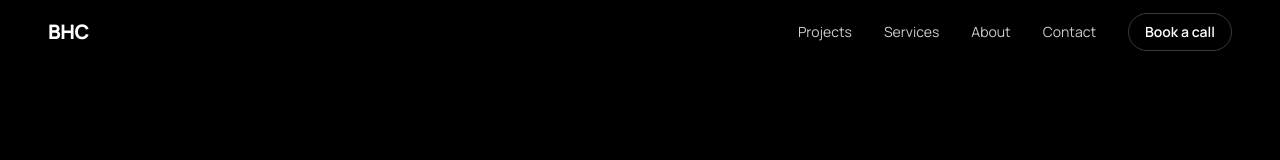
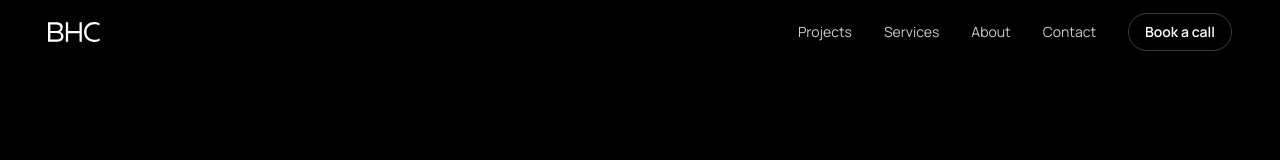
Before and after one commit to Streaterxyz/bhc, a Next.js app: page / in a window 1280 px wide. Shown: the top 160 px of the page. Built offline with nearby package versions, Linux system fonts and the light colour scheme; no server answers.

Commit message:
feat(brand): use real BHC wordmark in header
Inline SVG component using currentColor fill so the mark inherits
parent text color and scales crisply at any size. Sourced from
the brand book primary logo.

```diff
--- /dev/null
+++ b/components/brand/BhcLogo.tsx
@@ -0,0 +1,26 @@
+/**
+ * BHC primary wordmark.
+ * Source: BRANDING/UPDATED LOGOS/SVG/PRIMARY LOGO/Primary Logo-01.svg
+ * Inlined with currentColor fill so the mark inherits its parent text color.
+ */
+type Props = {
+  className?: string;
+  "aria-label"?: string;
+};
+
+export function BhcLogo({ className, ...rest }: Props) {
+  return (
+    <svg
+      xmlns="http://www.w3.org/2000/svg"
+      viewBox="0 0 373.81 144.82"
+      fill="currentColor"
+      role="img"
+      aria-label={rest["aria-label"] ?? "BHC"}
+      className={className}
+    >
+      <path d="M228.25,2.23h16.68v141.3h-16.68v-62.78h-82.39v62.78h-16.68V2.23h16.68v62.37h82.39V2.23Z" />
+      <path d="M261.67,73.41c0-15.47,3.61-28.9,10.82-40.31,7.21-11.4,16.2-19.77,26.95-25.1,10.75-5.33,22.3-8,34.63-8,14.16,0,27.08,3.13,38.76,9.4v16.8c-9.97-6.8-21.97-10.2-36-10.2-15.74,0-29.38,4.9-40.92,14.7-11.54,9.8-17.38,24.04-17.51,42.71,0,11.87,2.98,22.14,8.95,30.8,5.97,8.67,13.31,14.94,22.04,18.8,8.72,3.87,18.07,5.8,28.04,5.8,14.82,0,26.95-3.4,36.39-10.2v16.8c-11.93,6.27-25.25,9.4-39.94,9.4-8.79,0-17.44-1.57-25.97-4.7-8.53-3.13-16.26-7.6-23.22-13.4-6.95-5.8-12.53-13.33-16.72-22.6-4.2-9.27-6.3-19.5-6.3-30.71Z" />
+      <path d="M103.86,82.9c-7.6-8.3-17.13-9.74-19.75-10.05,3.17-1.1,8.99-3.64,14.06-9.35,8.65-9.73,8.71-21.45,8.65-24.37,0-.18,0-.45,0-.79-.05-2.44-.23-10.62-4.83-17.98-2.07-3.31-4.79-6.18-8.19-8.64-8.67-6.27-20.46-9.42-35.38-9.42H.1c-.03,22.88-.07,45.76-.1,68.64v72.47h59.96c4.6,0,9.12-.3,13.52-.91,4.4-.64,8.99-1.85,13.82-3.68,4.82-1.75,9.02-4.12,12.62-6.96,3.57-2.85,6.55-6.68,8.92-11.56,2.07-4.19,3.22-9.02,3.5-14.4,0-.18.03-.36.03-.53,0-4.95-1.32-14.62-8.49-22.46ZM95.02,103.86c-.2,3.61-.97,6.78-2.32,9.48-1.62,3.25-3.6,5.77-5.9,7.49-2.32,1.73-5.37,3.05-9.14,3.96-3.8.89-7.2,1.45-10.17,1.65-3,.23-6.65.33-10.99.33H17.09v-46.26h44.07c21.66,0,32.95,7.7,33.88,23.07,0,.1,0,.18-.03.28ZM89.52,40.91c0,.89-.05,1.73-.15,2.57,0,.1-.03.23-.03.33-.37,6.81-2.97,11.91-7.77,15.29-5.22,3.63-11.89,5.46-20.01,5.46H17.06V19.52h.1v-.69h39.83c10.72,0,18.81,1.73,24.31,5.16,5.32,3.35,8.07,8.94,8.22,16.77v.15Z" />
+    </svg>
+  );
+}
--- a/components/layout/Header.tsx
+++ b/components/layout/Header.tsx
@@ -2,6 +2,7 @@
 
 import Link from "next/link";
 import { useEffect, useState } from "react";
+import { BhcLogo } from "@/components/brand/BhcLogo";
 
 const NAV_LINKS = [
   { href: "/projects", label: "Projects" },
@@ -32,9 +33,9 @@ export function Header() {
         <Link
           href="/"
           aria-label="BHC home"
-          className="font-extrabold text-xl tracking-tight"
+          className="text-fg-primary hover:text-fg-secondary transition-colors"
         >
-          BHC
+          <BhcLogo className="h-5 w-auto" aria-label="Brendon Hill Consultancy home" />
         </Link>
 
         <nav className="hidden md:flex items-center gap-8">
```
